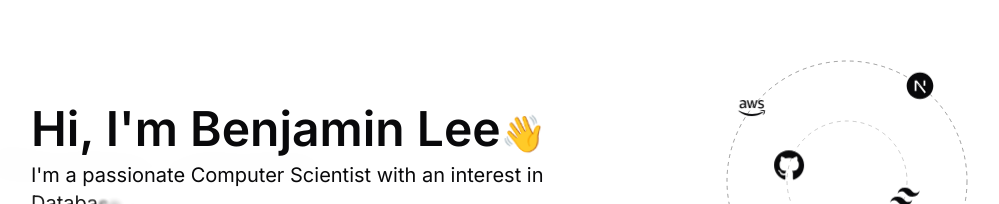
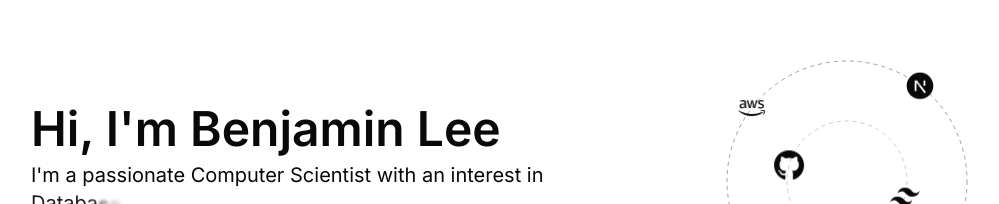
Before and after one commit to GooPoo/Portfolio, a Next.js app: page / in a window 1280 px wide. Shown: the part 219-423 px from the top of the page, without its empty margins (49-1048 px from the left). Built offline with nearby package versions, Linux system fonts and the light colour scheme.

Commit message:
Resume addition

```diff
--- a/src/components/sections/HeroSection.tsx
+++ b/src/components/sections/HeroSection.tsx
@@ -39,7 +39,7 @@ const SOCIAL_MEDIA_HANDLES = [
   },
   {
     name:"Resume",
-    url:"#",
+    url:"/documents/Resume_Benjamin_Lee-v1.2.pdf",
     icon: FileText
   }
 ];
@@ -49,7 +49,6 @@ const HeroSection = () => {
       <div className="text-center sm:ml-20 sm:text-left flex flex-col items-center sm:items-start">
         <h1 className="mb-2 text-5xl font-semibold">
           Hi, I&apos;m Benjamin Lee
-          <div className="inline-block animate-rotate text-4xl">👋</div>
         </h1>
         <div className="max-w-prose px-10 text-xl sm:px-0">
           I&apos;m a passionate Computer Scientist with an interest in
```
Also changed, not shown: 1 other file (tests, documents, lock files or other folders).
